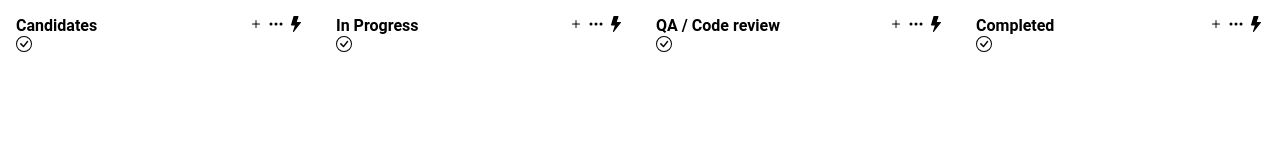
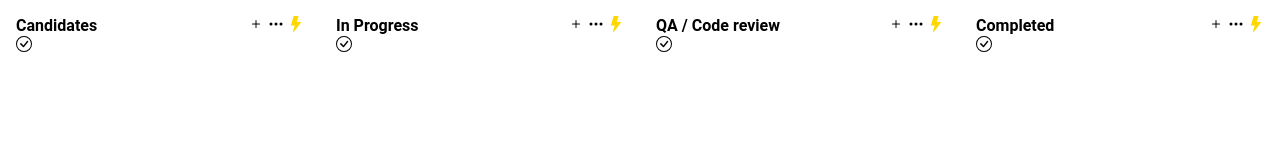
Before and after one commit to adamgajzlerowicz/tasks-app-demo, a React (Create React App) app: page / in a window 1280 px wide. Shown: the top 160 px of the page. Built offline with nearby package versions, Linux system fonts and the light colour scheme.

Commit message:
Working on the board layout. Added types

```diff
--- a/src/design-system.ts
+++ b/src/design-system.ts
@@ -1 +1,5 @@
 export const mediumSize = 16
+
+export const colors = {
+    gold: 'gold'
+}
--- a/src/kanban/components/lane.tsx
+++ b/src/kanban/components/lane.tsx
@@ -1,9 +1,10 @@
 import * as React from 'react'
 import { BsCheckCircle } from 'react-icons/bs'
 import {LaneHeader} from "./laneHeader";
+import {BoardItem} from "../types";
 
 type Props = {
-    items: Array<string>
+    items: Array<BoardItem>
     title: string
 }
 
--- a/src/kanban/components/laneHeader.tsx
+++ b/src/kanban/components/laneHeader.tsx
@@ -1,6 +1,7 @@
 import * as React from 'react'
 import styled from "styled-components";
 import {BsLightningFill, BsPlus, BsThreeDots} from "react-icons/bs";
+import {colors} from "../../design-system";
 
 const LaneHeaderContainer = styled.div`
   display: flex;
@@ -19,7 +20,7 @@ export const LaneHeader = ({ title }: Props) => {
     return <LaneHeaderContainer>
         <h4>{title}</h4>
         <LaneHeaderActions>
-            <BsPlus /> <BsThreeDots /> <BsLightningFill />
+            <BsPlus /> <BsThreeDots /> <BsLightningFill fill={colors.gold}/>
         </LaneHeaderActions>
     </LaneHeaderContainer>
 }
--- a/src/kanban/kanban.tsx
+++ b/src/kanban/kanban.tsx
@@ -2,6 +2,7 @@ import * as React from 'react'
 import styled from "styled-components";
 import {mediumSize} from "../design-system";
 import {Lane} from "./components/lane";
+import {BoardItem } from "./types";
 
 const Container = styled.div`
   padding: ${mediumSize}px;
@@ -12,7 +13,15 @@ const Container = styled.div`
 `
 
 export const Kanban = () => {
-    const items = ['foo', 'bar']
+    const items: Array<BoardItem> = [{
+        title: "foo",
+        completed: false,
+        lane: "candidates"
+    }, {
+        title: "bar",
+        completed: true,
+        lane: "inProgress"
+    }]
     return <Container>
         <Lane title="Candidates" items={items}/>
         <Lane title="In Progress" items={items}/>
--- /dev/null
+++ b/src/kanban/types.ts
@@ -0,0 +1,7 @@
+export type Lanes  = 'candidates' | 'inProgress' | 'codeReview' | 'completed'
+
+export type BoardItem = {
+    completed: boolean,
+    title: string,
+    lane: Lanes
+}
```
